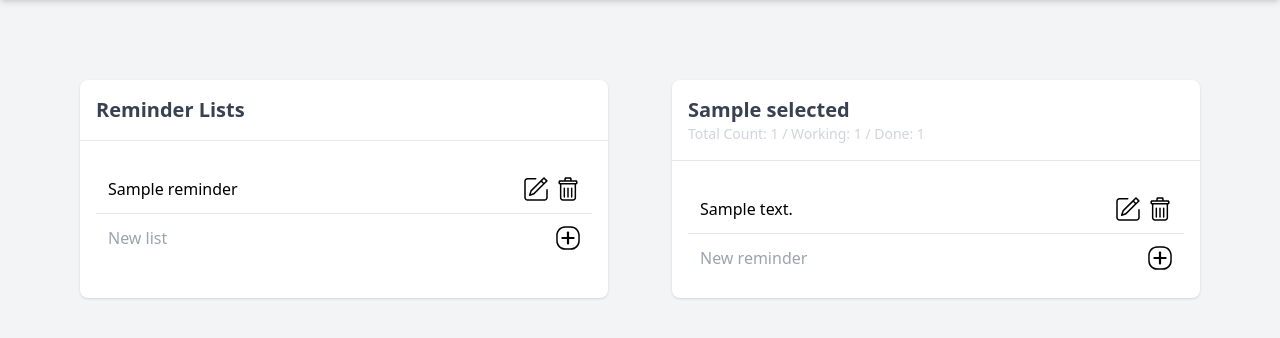
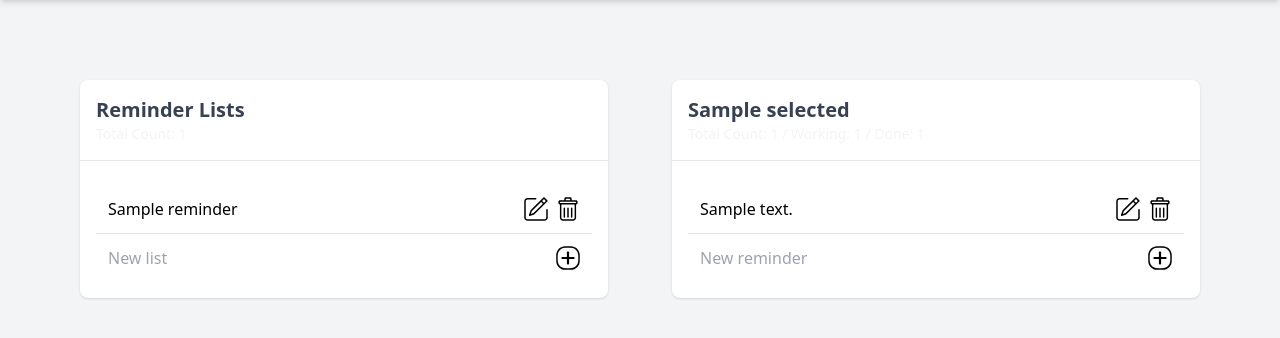
Before and after one commit to szto/foxy-reminder, a FastAPI app: template templates/pages/reminders.html in a window 1280 px wide. Shown: the part 72-410 px from the top of the page. Run offline with FastAPI, Linux system fonts and the light colour scheme; the template is opened without the code that fills it: most values are stand-ins (such as "Sample title", 1, 10 or a date in 2020); style sheets or scripts are compiled from the project's sources.

Commit message:
feat: add total count

```diff
--- a/app/routers/reminders.py
+++ b/app/routers/reminders.py
@@ -29,6 +29,7 @@ router = APIRouter()
 
 def _build_full_page_context(request: Request, storage: ReminderStorage):
     reminder_lists = storage.get_lists()
+    list_count = len(reminder_lists)
     selected_list = storage.get_selected_list()
     selected_list_count = len(selected_list.items) if selected_list else 0
     working_count = len([item for item in selected_list.items if not item.completed]) if selected_list else 0
@@ -39,6 +40,7 @@ def _build_full_page_context(request: Request, storage: ReminderStorage):
         "owner": storage.owner,
         "reminder_lists": reminder_lists,
         "selected_list": selected_list,
+        "list_count": list_count,
         "selected_list_count": selected_list_count,
         "working_count": working_count,
         "done_count": done_count,
--- a/templates/partials/reminders/content.html
+++ b/templates/partials/reminders/content.html
@@ -1,6 +1,9 @@
 <div class="grid grid-cols-1 md:grid-cols-2 gap-8 m-8 reminders-content p-8">
     <div class="bg-white rounded-lg shadow overflow-hidden m-4">
-        <h3 class="text-xl font-semibold text-gray-700 p-4 mb-6 border-b">Reminder Lists</h3>
+        <div class="p-4 mb-6 border-b">
+            <h3 class="text-xl font-semibold text-gray-700">Reminder Lists</h3>
+            <p class="text-sm font-light text-gray-100">Total Count: {{ list_count }}</p>
+        </div>
         <div class="divide-y m-4 reminder-list-list">
             {% for reminder_list in reminder_lists %}
                 {% include "partials/reminders/list-row.html" %}
@@ -12,7 +15,7 @@
         {% if selected_list %}
         <div class="p-4 mb-6 border-b">
             <h3 class="text-xl font-semibold text-gray-700">{{ selected_list.name }}</h3>
-            <p class="text-sm font-light text-gray-300">Total Count: {{ selected_list_count }} / Working: {{ working_count }} / Done: {{ done_count }}</p>
+            <p class="text-sm font-light text-gray-100">Total Count: {{ selected_list_count }} / Working: {{ working_count }} / Done: {{ done_count }}</p>
         </div>
         <div class="divide-y m-4">
             {% for reminder_item in selected_list.items %}
```
